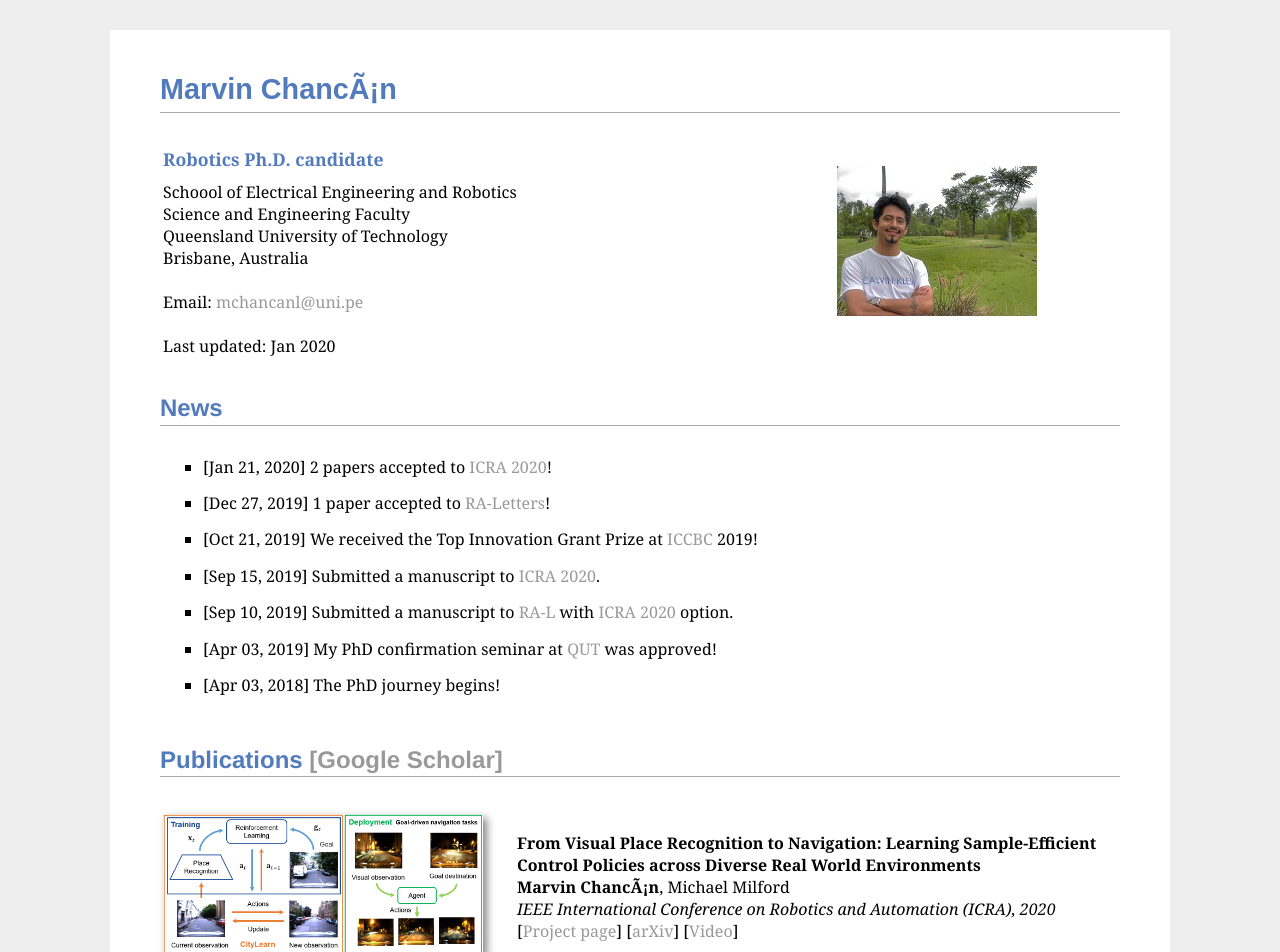
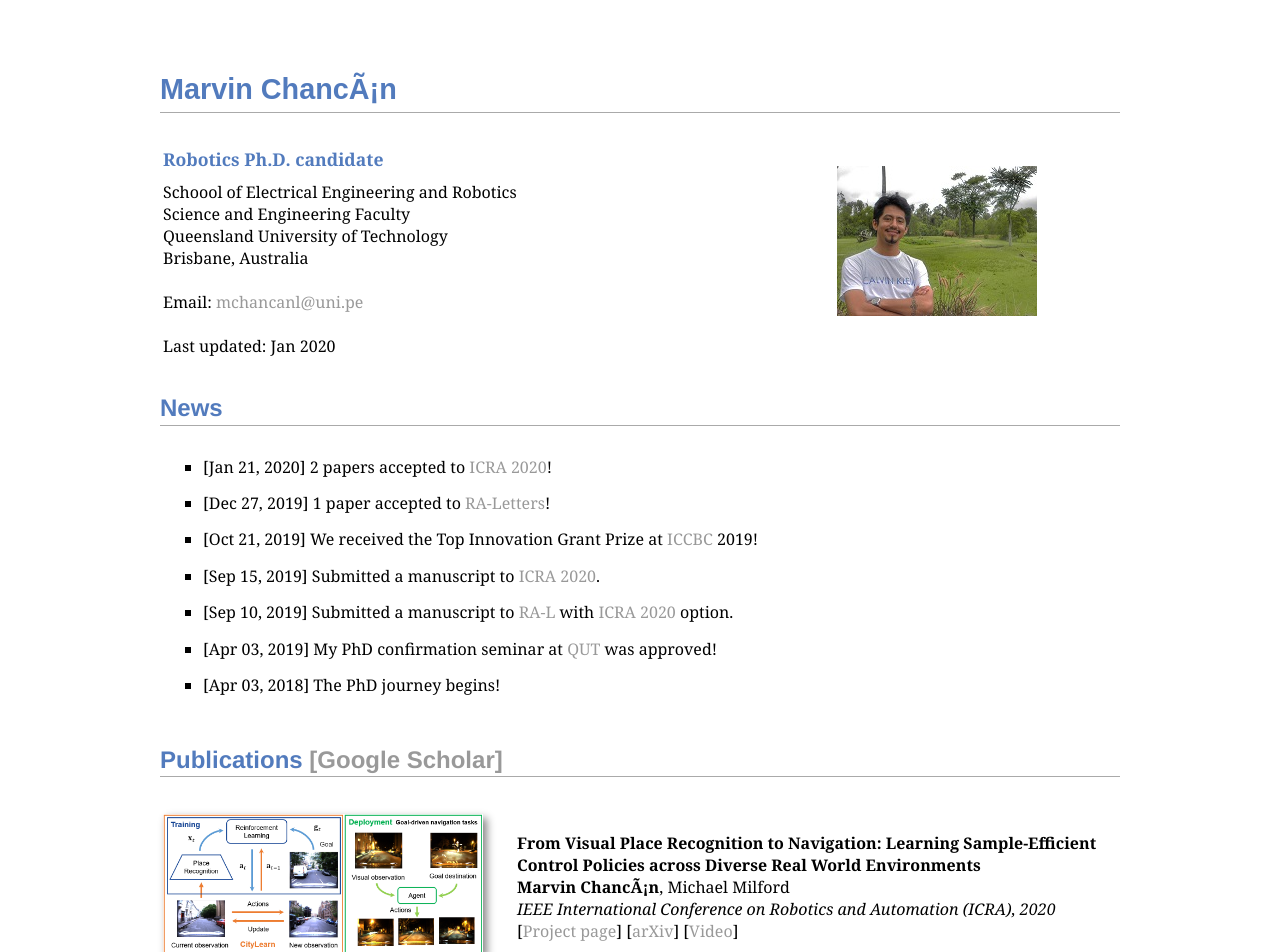
Before and after one commit to mchancan/mchancan.github.io, a Jekyll site: the page built from index.html, in a window 1280 px wide. Shown: the top 952 px of the page. Built offline with Jekyll 4.4.1, drawn with Linux system fonts in a browser that asks for light colours.

Commit message:
Update main.css

```diff
--- a/css/main.css
+++ b/css/main.css
@@ -13,12 +13,11 @@ body {
 }
 */
 html {
-  background-color: #eeeeee;
+  background-color: white;
 }
 
 body {
   font-family: Georgia, Helvetica, Arial, Verdana, san-serif, Times;
-  color: #000;
   background-color: #ffffff;
   text-align:left; /* for IE */
   margin-top: 30px;
```
